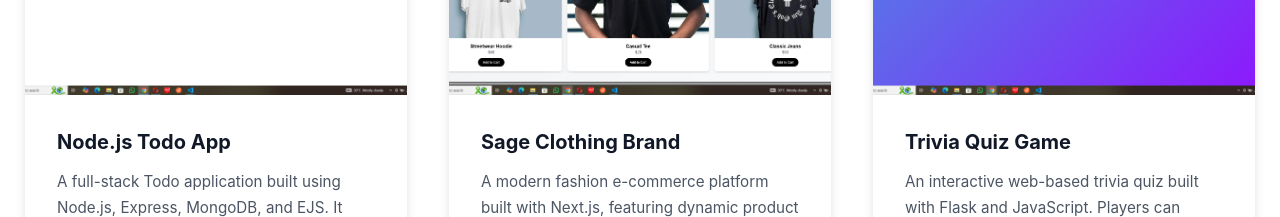
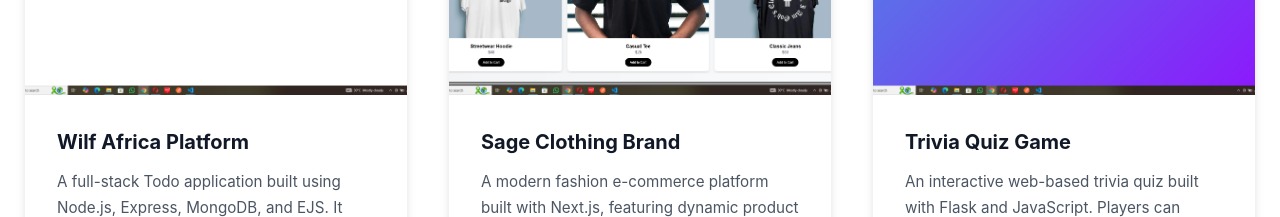
Before and after one commit to jimohisraelo/nextjs-portfolio, a Next.js app: page / in a window 1280 px wide. Shown: the part 4220-4437 px from the top of the page. Built offline with nearby package versions, Linux system fonts and the light colour scheme.

Commit message:
Update ProjectsSection.tsx

```diff
--- a/src/components/ProjectsSection.tsx
+++ b/src/components/ProjectsSection.tsx
@@ -38,11 +38,11 @@ const projects: Project[] = [
     tags: ["Python", "Flask", "Machine Learning", "AI Chatbot"],
   },
   {
-    title: "Node.js Todo App",
+    title: "Wilf Africa Platform",
     description:
       "A full-stack Todo application built using Node.js, Express, MongoDB, and EJS. It features task creation, updating, and deletion with real-time rendering through EJS templates. I implemented backend routing, data modeling with Mongoose, and environment configuration using dotenv. This project demonstrates my ability to design and build complete CRUD applications with clean structure, dynamic views, and database integration.",
     image: "/images/todo.png",
-    link: "https://nodejs-todo-app-1-ga0k.onrender.com/",
+    link: "https://www.wiftafrica.org/",
     tags: ["Mongoose", "Node.js", "MongoDB", "EJS"],
   },
   {
```
